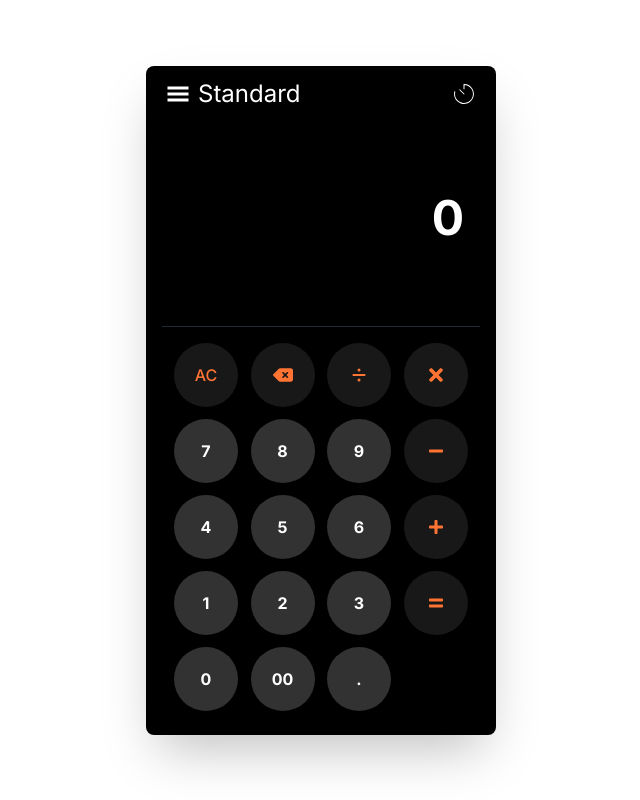
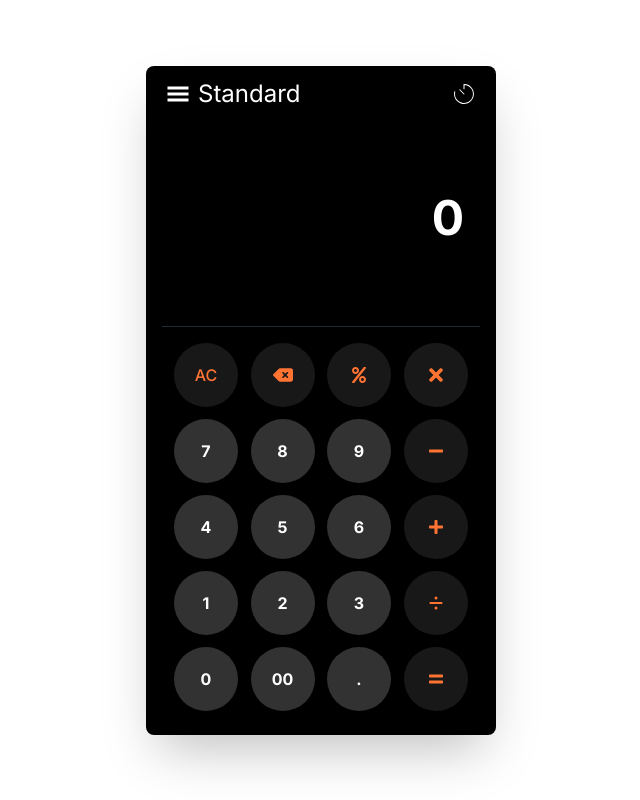
Before and after one commit to Vaidik1308/next_calculator, a Next.js app: page / in a window 1280 px wide. Shown: the whole page, without its empty margins (319-959 px from the left). Built offline with nearby package versions, Linux system fonts and the light colour scheme.

Commit message:
added the modulus functionality to calci

```diff
--- a/src/app/layout.tsx
+++ b/src/app/layout.tsx
@@ -7,8 +7,8 @@ import Navbar from "@/components/navbar/Navbar";
 const inter = Inter({ subsets: ["latin"] });
 
 export const metadata: Metadata = {
-  title: "Create Next App",
-  description: "Generated by create next app",
+  title: "Calci: Calculation App",
+  description: "Created By Vaidik Singh Nirwan",
 };
 
 export default function RootLayout({
--- a/src/components/buttonsPart/SingleButton.tsx
+++ b/src/components/buttonsPart/SingleButton.tsx
@@ -1,7 +1,7 @@
 'use client'
 import { useCalculatorContext } from '@/context'
 import React from 'react'
-import { FaTimes,FaMinus,FaPlus,FaEquals } from 'react-icons/fa'
+import { FaTimes,FaMinus,FaPlus,FaEquals, FaPercent } from 'react-icons/fa'
 import { FaDeleteLeft, FaDivide } from 'react-icons/fa6'
 import { KeyType } from '../../../types'
 
@@ -26,8 +26,9 @@ const SingleButton = ({value}: KeyProps) => {
             <FaMinus/> :
               value==='='?
               <FaEquals/> :
-                value
-    const operators = ['reset', '+', '-', 'x', '=', '/','del'];
+                value === '%' ?
+                  <FaPercent/> : value
+    const operators = ['reset', '+', '-', 'x', '=', '/','del','%'];
     const isOperator = operators.includes(value);
 
   return (
--- a/src/components/navbar/Sidebar.tsx
+++ b/src/components/navbar/Sidebar.tsx
@@ -15,6 +15,8 @@ type Props = {}
 const Sidebar = (props: Props) => {
     const [isOpen,setIsOpen] = useState(false)
     const pathname = usePathname()
+    console.log(5%2);
+
   return (
     <Sheet >
         <SheetTrigger asChild>
--- a/src/context/CalculatorContextProvider.tsx
+++ b/src/context/CalculatorContextProvider.tsx
@@ -37,6 +37,7 @@ const CalculatorContextProvider: FC<ICalculatorProviderProps> = ({ children }) =
       case "-":
       case "x":
       case "/":
+      case "%":
         setOperatorWasPressed(true);
         return;
       default:
@@ -103,6 +104,7 @@ const CalculatorContextProvider: FC<ICalculatorProviderProps> = ({ children }) =
       case "-":
       case "x":
       case "/":
+      case "%":
         handleOperatorKeyPress(keyValue);
         return;
       case ".":
--- a/src/lib/constants.ts
+++ b/src/lib/constants.ts
@@ -1,7 +1,7 @@
 export const KEY_VALUES = [
     "reset",
     "del",
-    "/",
+    "%",
     "x",
     "7",
     "8",
@@ -14,8 +14,9 @@ export const KEY_VALUES = [
     "1",
     "2",
     "3",
-    "=",
+    "/",
     "0",
     "00",
     ".",
+    "=",
 ]
--- a/types/index.ts
+++ b/types/index.ts
@@ -17,6 +17,7 @@ const keys = [
     "x",
     "reset",
     "=",
+    "%"
   ] as const;
 
   export type KeyType = typeof keys[number];
```
